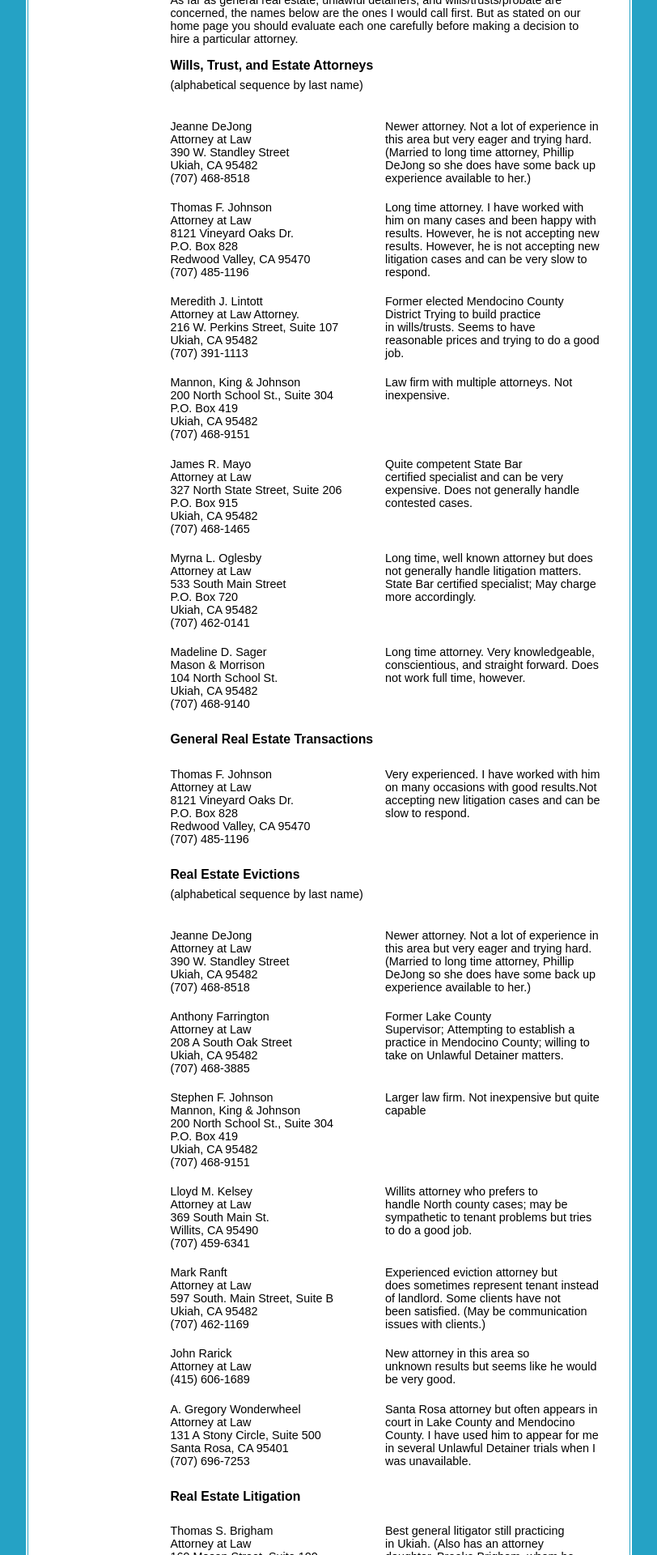
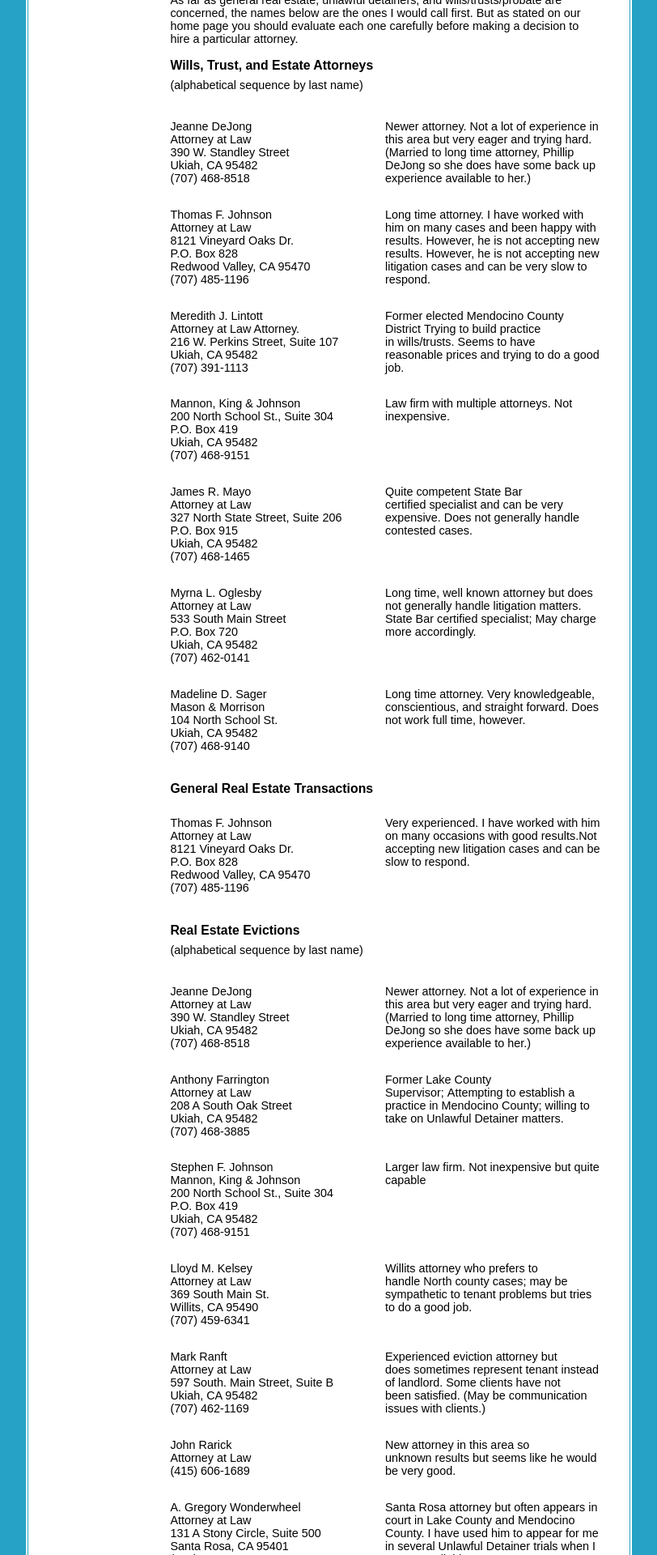
Before and after one commit to benshell/ukiahlawyer.com, a Jekyll site: the page built from referrals/index.html, in a window 1280 px wide. Shown: the part 573-2493 px from the top of the page at 81% size, without its empty margins (234-1046 px from the left). Built offline with Jekyll 4.4.1, drawn with Linux system fonts in a browser that asks for light colours.

Commit message:
Style change

```diff
--- a/styles/ukiahlawyer.css
+++ b/styles/ukiahlawyer.css
@@ -75,7 +75,7 @@ dl:after {
   clear: both;
 }
 dt {
-  margin: 0.5em 0 0.9em 0;
+  margin: 0.5em 0 1.5em 0;
   width: 50%;
   float: left;
 }
```
